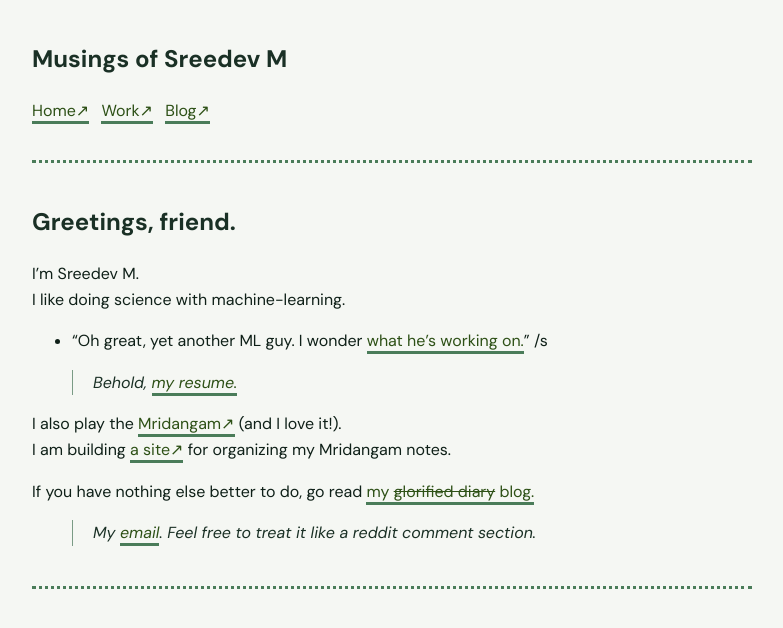
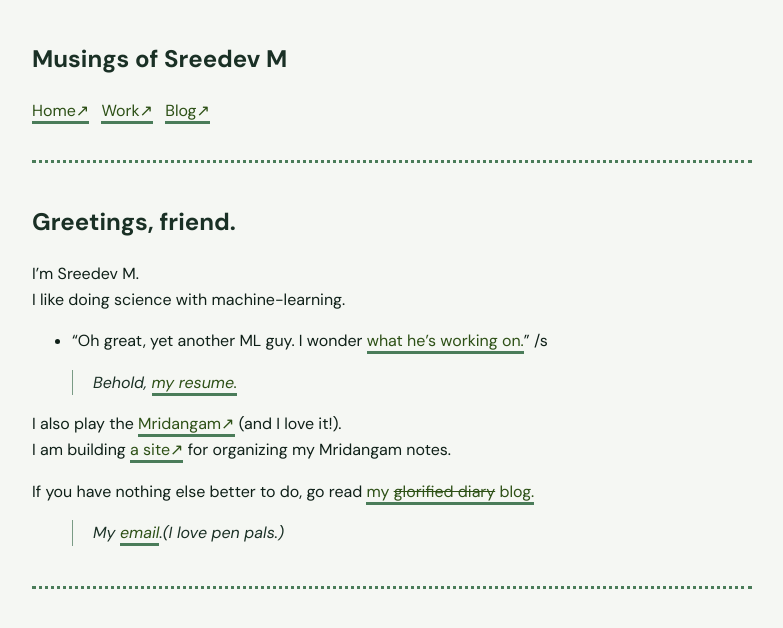
Before and after one commit to m-sreedev/musings, a Jekyll site: the page built from index.markdown, in a window 1280 px wide. Shown: the top 628 px of the page, without its empty margins (248-1031 px from the left). Built offline with Jekyll 4.4.1, drawn with Linux system fonts in a browser that asks for light colours; some web fonts are replaced.

Commit message:
updated blog and email descriptions

```diff
--- a/index.markdown
+++ b/index.markdown
@@ -17,4 +17,4 @@ I also play the [Mridangam](https://en.wikipedia.org/wiki/Mridangam) (and I love
 
 If you have nothing else better to do, go read  [my ~~glorified diary~~ blog.](blog)
 
-> My [email]("mailto:sreedevmelemadom@gmail.com"). Feel free to treat it like a reddit comment section.
+> My [email]("mailto:sreedevmelemadom@gmail.com").(I love pen pals.)
```
Also changed, not shown: blog.md (+1 -1 lines).
